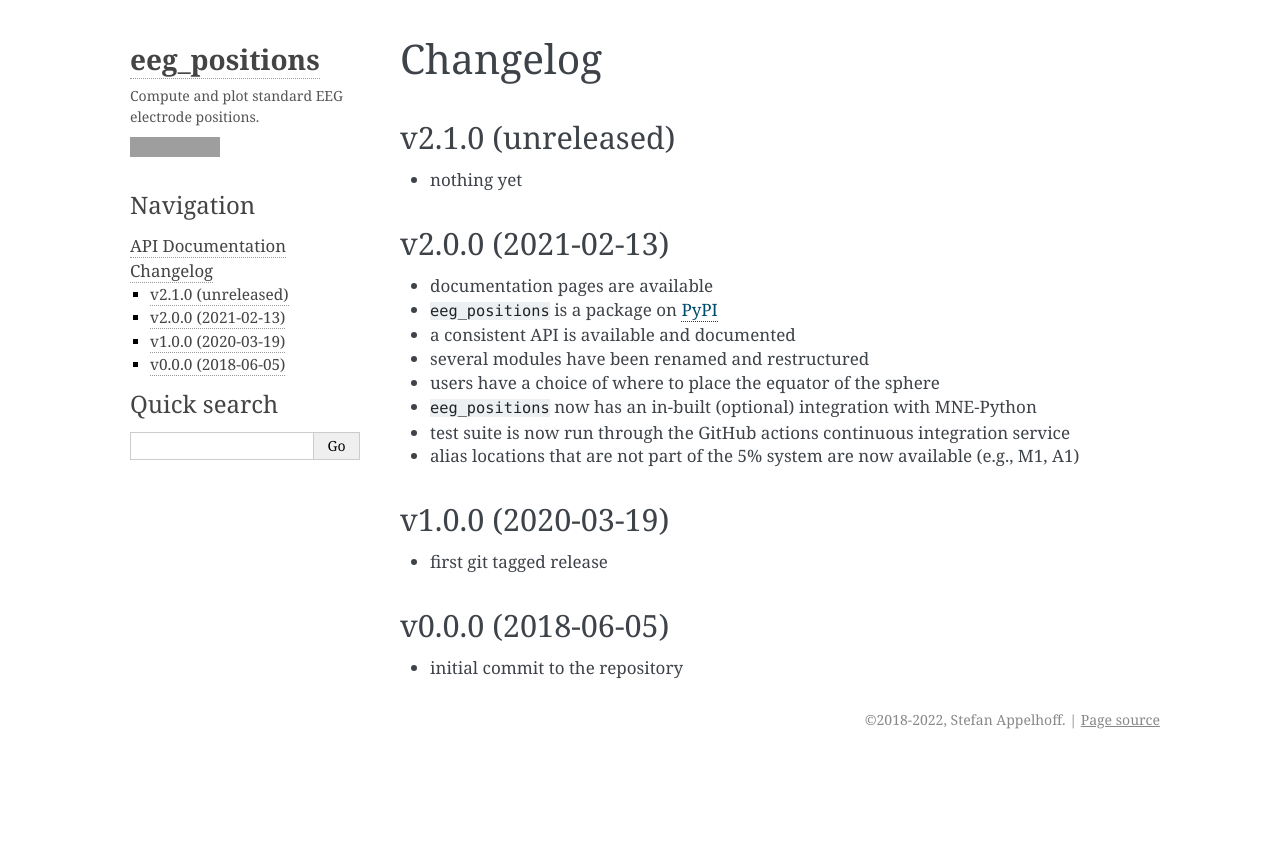
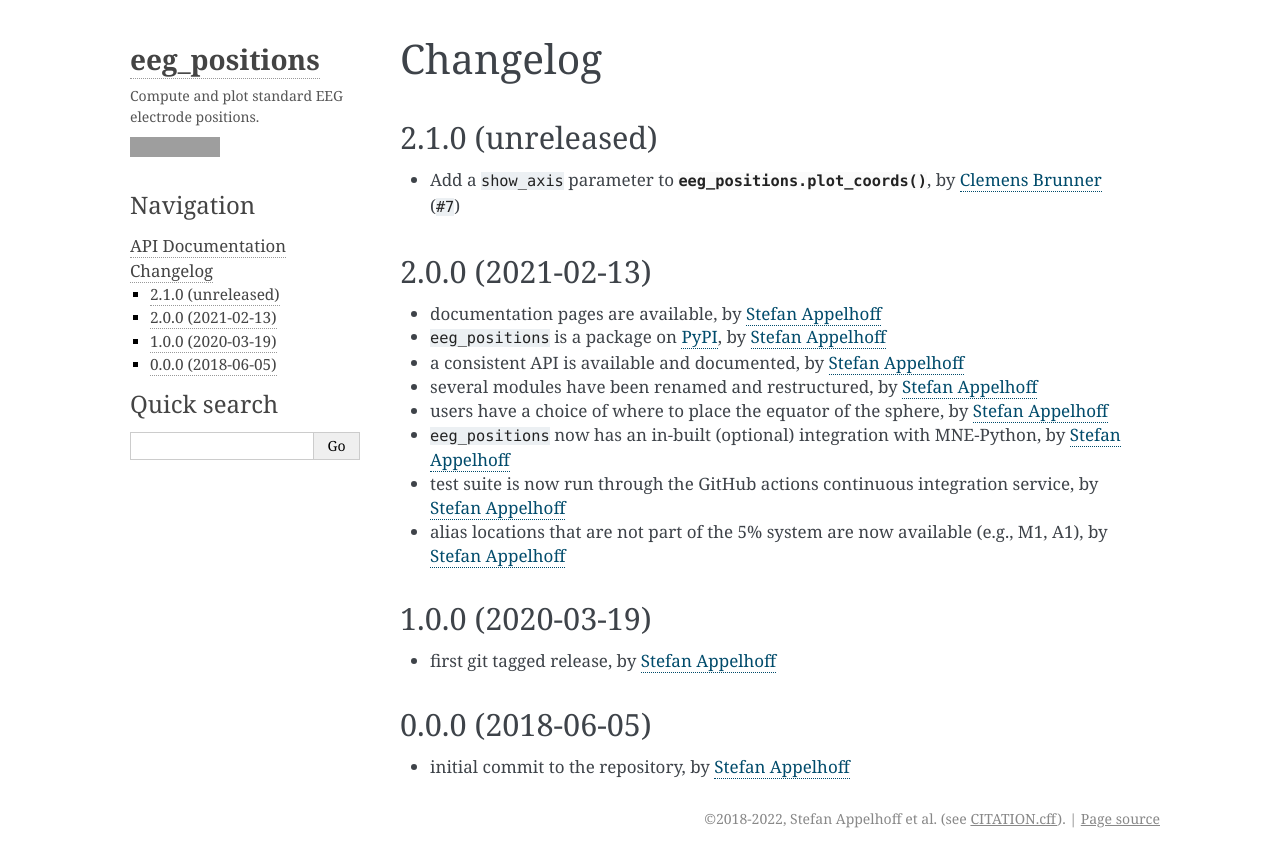
Before and after one commit to sappelhoff/eeg_positions, a Sphinx documentation site: the page built from docs/changes.rst, in a window 1280 px wide. Shown: the top 867 px of the page. Built offline with Sphinx 7.4.7, drawn with Linux system fonts in a browser that asks for light colours; pages that are not in the unit, such as notebooks, are missing from menus; cross-references to code outside the pages are shown as plain code; grey boxes are pictures that could not be loaded.

```diff
--- a/docs/changes.rst
+++ b/docs/changes.rst
@@ -4,25 +4,28 @@
 Changelog
 =========
 
-v2.1.0 (unreleased)
--------------------
-- nothing yet
+.. _Stefan Appelhoff: https://stefanappelhoff.com/
+.. _Clemens Brunner: https://github.com/cbrnr
 
-v2.0.0 (2021-02-13)
--------------------
-- documentation pages are available
-- ``eeg_positions`` is a package on `PyPI <https://pypi.org/project/eeg-positions/>`_
-- a consistent API is available and documented
-- several modules have been renamed and restructured
-- users have a choice of where to place the equator of the sphere
-- ``eeg_positions`` now has an in-built (optional) integration with MNE-Python
-- test suite is now run through the GitHub actions continuous integration service
-- alias locations that are not part of the 5% system are now available (e.g., M1, A1)
+2.1.0 (unreleased)
+------------------
+- Add a ``show_axis`` parameter to :func:`eeg_positions.plot_coords`, by `Clemens Brunner`_ (:github:`#7`)
 
-v1.0.0 (2020-03-19)
--------------------
-- first git tagged release
+2.0.0 (2021-02-13)
+------------------
+- documentation pages are available, by `Stefan Appelhoff`_
+- ``eeg_positions`` is a package on `PyPI <https://pypi.org/project/eeg-positions/>`_, by `Stefan Appelhoff`_
+- a consistent API is available and documented, by `Stefan Appelhoff`_
+- several modules have been renamed and restructured, by `Stefan Appelhoff`_
+- users have a choice of where to place the equator of the sphere, by `Stefan Appelhoff`_
+- ``eeg_positions`` now has an in-built (optional) integration with MNE-Python, by `Stefan Appelhoff`_
+- test suite is now run through the GitHub actions continuous integration service, by `Stefan Appelhoff`_
+- alias locations that are not part of the 5% system are now available (e.g., M1, A1), by `Stefan Appelhoff`_
 
-v0.0.0 (2018-06-05)
--------------------
-- initial commit to the repository
+1.0.0 (2020-03-19)
+------------------
+- first git tagged release, by `Stefan Appelhoff`_
+
+0.0.0 (2018-06-05)
+------------------
+- initial commit to the repository, by `Stefan Appelhoff`_
--- a/docs/conf.py
+++ b/docs/conf.py
@@ -2,8 +2,6 @@
 
 See: https://www.sphinx-doc.org/en/master/usage/configuration.html
 """
-# Copyright (c) 2018-2022, Stefan Appelhoff
-# BSD-3-Clause
 
 import os
 import sys
@@ -25,7 +23,11 @@ extensions = [
     "numpydoc",
     "sphinx_copybutton",
     "sphinxcontrib.bibtex",
+    "sphinx_github_role",
 ]
+
+# configure sphinx-github-role
+github_default_org_project = ("sappelhoff", "eeg_positions")
 
 # configure sphinxcontrib.bibtex
 bibtex_bibfiles = ["references.bib"]
@@ -63,7 +65,12 @@ autosummary_generate = True
 
 # General information about the project.
 project = "eeg_positions"
-copyright = "2018-{}, Stefan Appelhoff".format(date.today().year)
+copyright = (
+    f"2018-{date.today().year}, Stefan Appelhoff et al. (see "
+    "<a href='https://github.com/sappelhoff/eeg_positions/blob/main/CITATION.cff'"
+    ">CITATION.cff</a>)"
+)
+
 author = "Stefan Appelhoff"
 version = eeg_positions.__version__
 release = version
--- a/docs/index.rst
+++ b/docs/index.rst
@@ -107,7 +107,7 @@ and obtain the appropriate citation from the *"Cite as"* section there.
 Acknowledgements
 ================
 
-My thanks to:
+Thanks to:
 
 - Robert Oostenveld for writing his blog post on EEG electrode positions
 
@@ -116,7 +116,7 @@ My thanks to:
   "intermediate points on a great circle" (see also :footcite:`edwilliams`)
 
 
-- "Nominal Animal" who helped me to figure out the math for
+- "Nominal Animal" who helped figure out the math for
   the ``find_point_at_fraction`` function :footcite:`stackexchange-nominal`
 
 References
--- a/eeg_positions/__init__.py
+++ b/eeg_positions/__init__.py
@@ -1,6 +1,4 @@
 """Compute and plot standard EEG electrode positions."""
-# Copyright (c) 2018-2022, Stefan Appelhoff
-# BSD-3-Clause
 
 __version__ = "2.1.0.dev0"
 
```
Also changed, not shown: README.md (+3 -1 lines), setup.cfg (+6 -8 lines), 14 other files.
